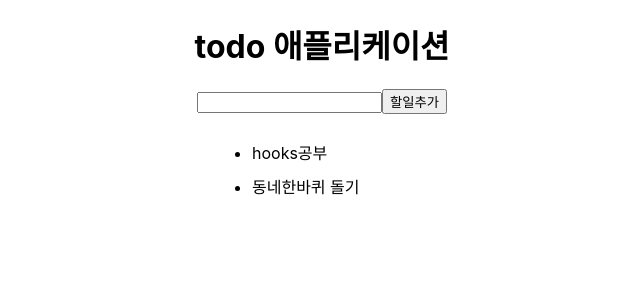
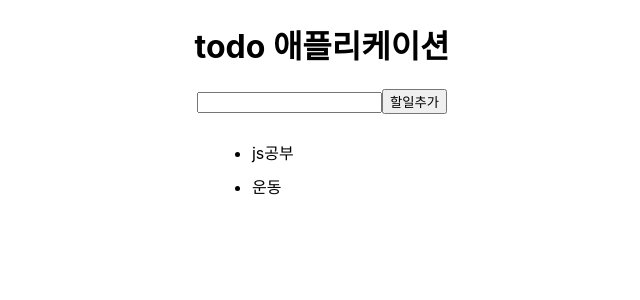
Before and after one commit to eshellster/eshellster-mytodo-reacthooks, a React (Create React App) app: page / in a window 1280 px wide. Shown: the top 300 px of the page, without its empty margins (318-958 px from the left). Built offline with nearby package versions, Linux system fonts and the light colour scheme.

Commit message:
상태관리

```diff
--- a/src/App.js
+++ b/src/App.js
@@ -1,8 +1,9 @@
-import React from "react";
+import React, { useState } from "react";
 import "./App.css";
-import { List } from "./List";
+import List from "./List";
 
 function App() {
+  const [todos, setTodos] = useState(["js공부", "운동"]);
   return (
     <div className="App">
       <h1>todo 애플리케이션</h1>
@@ -11,8 +12,7 @@ function App() {
         <input type="text" name="" />
         <button>할일추가</button>
       </form>
-
-      <List />
+      <List todos={todos} />
     </div>
   );
 }
--- a/src/List.js
+++ b/src/List.js
@@ -1,10 +1,8 @@
 import React from "react";
 
-export const List = () => {
-  return (
-    <ul>
-      <li>hooks공부</li>
-      <li>동네한바퀴 돌기</li>
-    </ul>
-  );
+const List = ({ todos }) => {
+  const todosList = todos.map(todo => <li>{todo}</li>);
+  return <ul>{todosList}</ul>;
 };
+
+export default List;
```
